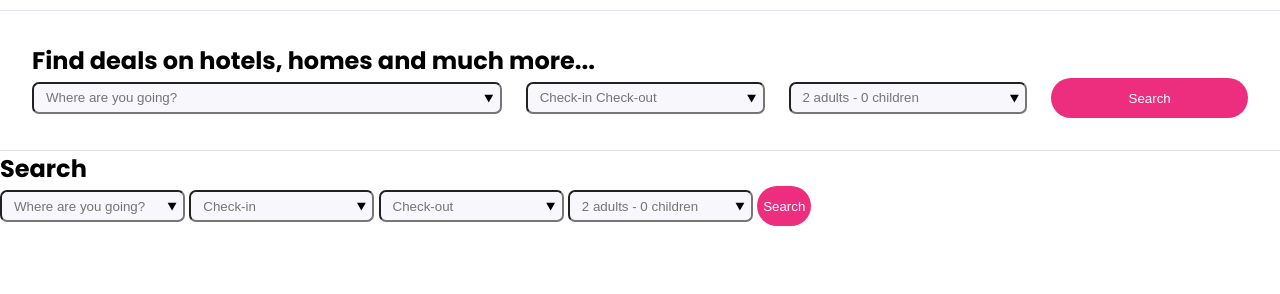
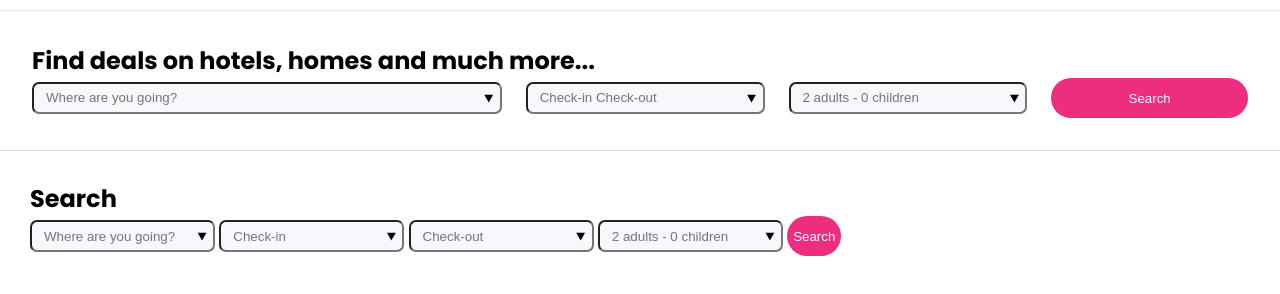
Before and after one commit to dawgun/202207-w1chwe-natalia-gherardi-david-lozano, a website: page index.html in a window 1280 px wide. Shown: the part 98-392 px from the top of the page. Drawn offline with nearby package versions, Linux system fonts and the light colour scheme; files that its build step writes are made by us from their sources.

Commit message:
moved main & second search to general container add inheritated padding

```diff
--- a/sass/style.scss
+++ b/sass/style.scss
@@ -13,7 +13,8 @@ h1,
 h2 {
   margin: 0;
 }
-.general-container {
+.general-container > * {
+  padding: main.$main-padding;
 }
 .header {
   display: flex;
```
Also changed, not shown: index.html (+2 -1 lines).
